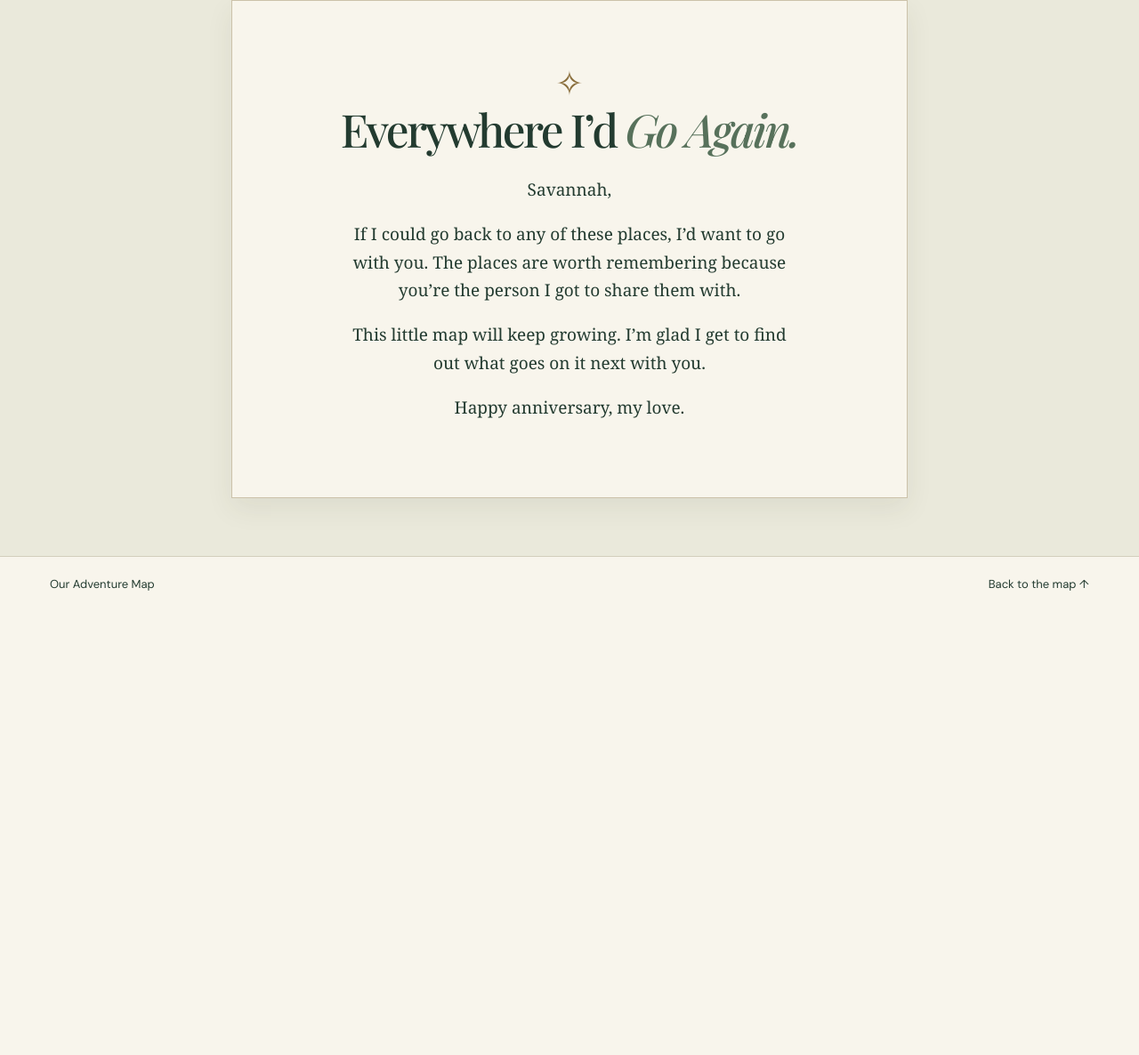
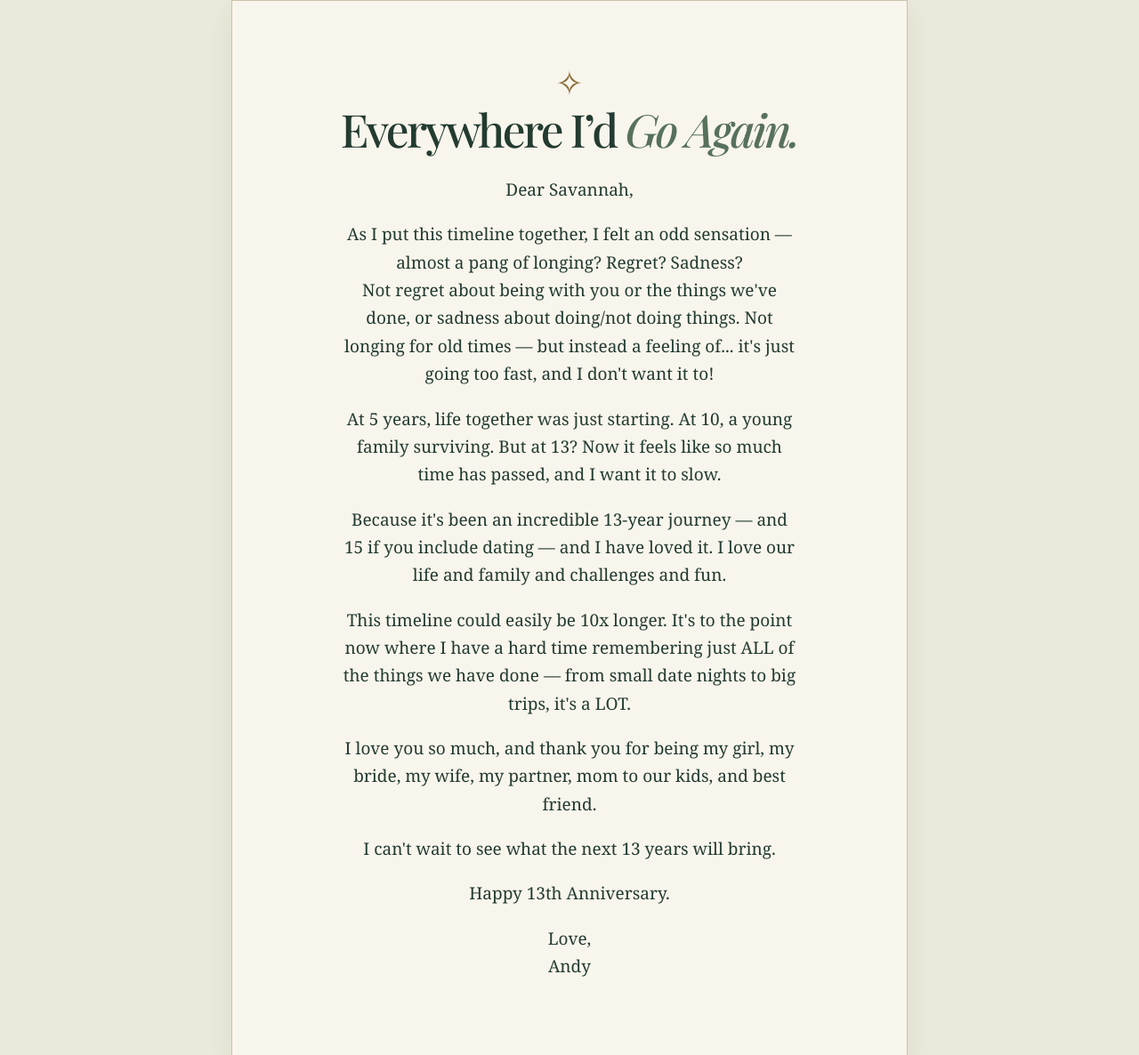
Before and after one commit to ShootyQ/OurAdventureMap, a plain HTML site: page index.html in a window 1280 px wide. Shown: the part 1537-2723 px from the top of the page at 89% size. Before the commit the page ends 2224 px from the top, so only its background shows below. Drawn offline with Linux system fonts and the light colour scheme.

Commit message:
Add Andy’s 13th anniversary letter

```diff
--- a/assets/site.css
+++ b/assets/site.css
@@ -69,7 +69,7 @@ em{color:var(--olive);font-weight:500}
 .letter-section{border-block:1px solid #d3cebc;background:#eae9db;padding:65px 20px;text-align:center}
 .letter-paper{margin:auto;max-width:760px;background:var(--paper);border:1px solid #ccc2aa;padding:clamp(24px,6vw,65px);box-shadow:0 12px 28px #3b422514}
 .letter-star{font:38px Georgia,serif;color:#8a6e3c}
-.letter-copy{max-width:48ch;margin:25px auto 0;font:19px/1.65 Georgia,serif}
+.letter-copy{max-width:48ch;margin:25px auto 0;font:19px/1.65 Georgia,serif;white-space:pre-line}
 .footer{display:flex;justify-content:space-between;gap:15px;padding-block:20px;font-size:13px}
 dialog{padding:0;border:1px solid #c0b498;color:var(--ink);background:var(--paper);width:min(560px,calc(100% - 28px));max-height:88dvh;box-shadow:0 17px 50px #20332360}
 dialog::backdrop{background:#20352bc2}
--- a/data/journal.json
+++ b/data/journal.json
@@ -7,10 +7,15 @@
     "zoom": 3
   },
   "letter": [
-    "Savannah,",
-    "If I could go back to any of these places, I’d want to go with you. The places are worth remembering because you’re the person I got to share them with.",
-    "This little map will keep growing. I’m glad I get to find out what goes on it next with you.",
-    "Happy anniversary, my love."
+    "Dear Savannah,",
+    "As I put this timeline together, I felt an odd sensation — almost a pang of longing? Regret? Sadness?\nNot regret about being with you or the things we've done, or sadness about doing/not doing things. Not longing for old times — but instead a feeling of... it's just going too fast, and I don't want it to!",
+    "At 5 years, life together was just starting. At 10, a young family surviving. But at 13? Now it feels like so much time has passed, and I want it to slow.",
+    "Because it's been an incredible 13-year journey — and 15 if you include dating — and I have loved it. I love our life and family and challenges and fun.",
+    "This timeline could easily be 10x longer. It's to the point now where I have a hard time remembering just ALL of the things we have done — from small date nights to big trips, it's a LOT.",
+    "I love you so much, and thank you for being my girl, my bride, my wife, my partner, mom to our kids, and best friend.",
+    "I can't wait to see what the next 13 years will bring.",
+    "Happy 13th Anniversary.",
+    "Love,\nAndy"
   ],
   "places": [
     {
```
